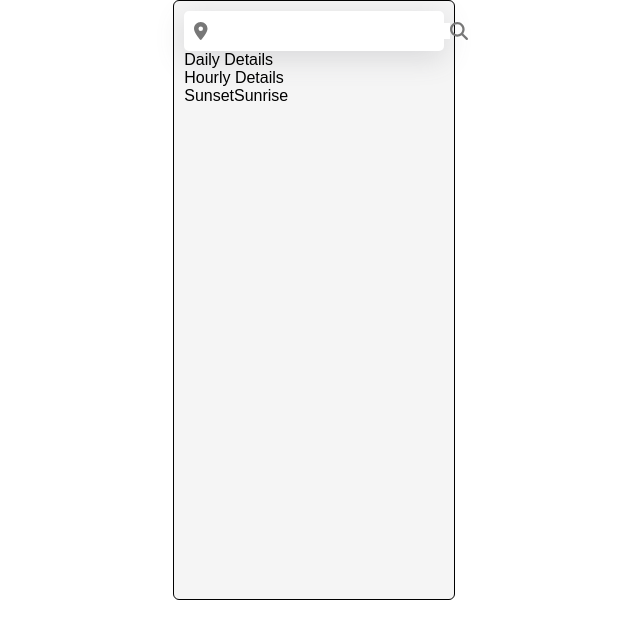
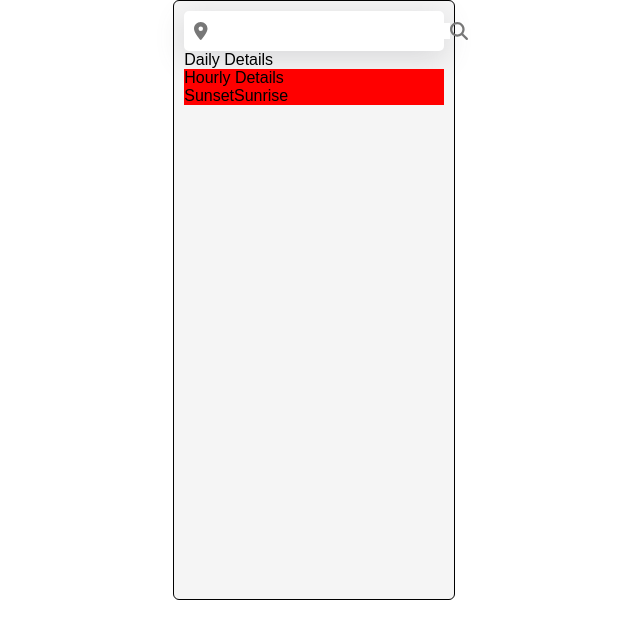
Before and after one commit to dilshadahmad09/weather-app, a React (Create React App) app: page / in a window 1280 px wide. Shown: the top 638 px of the page, without its empty margins (326-966 px from the left). Built offline with nearby package versions, Linux system fonts and the light colour scheme.

Commit message:
saved changes, let's start again

```diff
--- /dev/null
+++ b/src/components/detailsPage/detailsMain/DetailsMain.css
@@ -0,0 +1,11 @@
+*{
+    margin: 0;
+    padding: 0;
+    font-family: sans-serif;
+    box-sizing: border-box;
+}
+.details-hour-sun-body{
+    width: 100%;
+    height: 70%;
+    background-color: red;
+}
--- /dev/null
+++ b/src/components/detailsPage/detailsMain/DetailsMain.jsx
@@ -0,0 +1,18 @@
+import React from 'react'
+import DailyDetails from '../dailyDetails/DailyDetails';
+import HourlyDetails from '../hourlyDetails/HourlyDetails';
+import SunsetSunrise from '../sunsetSunrise/SunsetSunrise';
+
+import "./DetailsMain.css"
+const DetailsMain = () => {
+  return (
+    <div>
+        <DailyDetails/>
+        <div className='details-hour-sun-body'>
+           <HourlyDetails/>
+           <SunsetSunrise/>
+        </div>
+    </div>
+  )
+}
+export default DetailsMain;
--- a/src/components/home/Home.jsx
+++ b/src/components/home/Home.jsx
@@ -1,5 +1,7 @@
 import React from 'react'
+import Body from '../detailsPage/body/Body'
 import DailyDetails from '../detailsPage/dailyDetails/DailyDetails'
+import DetailsMain from '../detailsPage/detailsMain/DetailsMain'
 import HourlyDetails from '../detailsPage/hourlyDetails/HourlyDetails'
 import SunsetSunrise from '../detailsPage/sunsetSunrise/SunsetSunrise'
 import Input from '../inputbox/Input'
@@ -8,9 +10,7 @@ function Home() {
   return (
     <div className='body'>
         <Input/>
-        <DailyDetails/>
-        <HourlyDetails/>
-        <SunsetSunrise/>
+       <DetailsMain/>
         </div>
   )
 }
```
